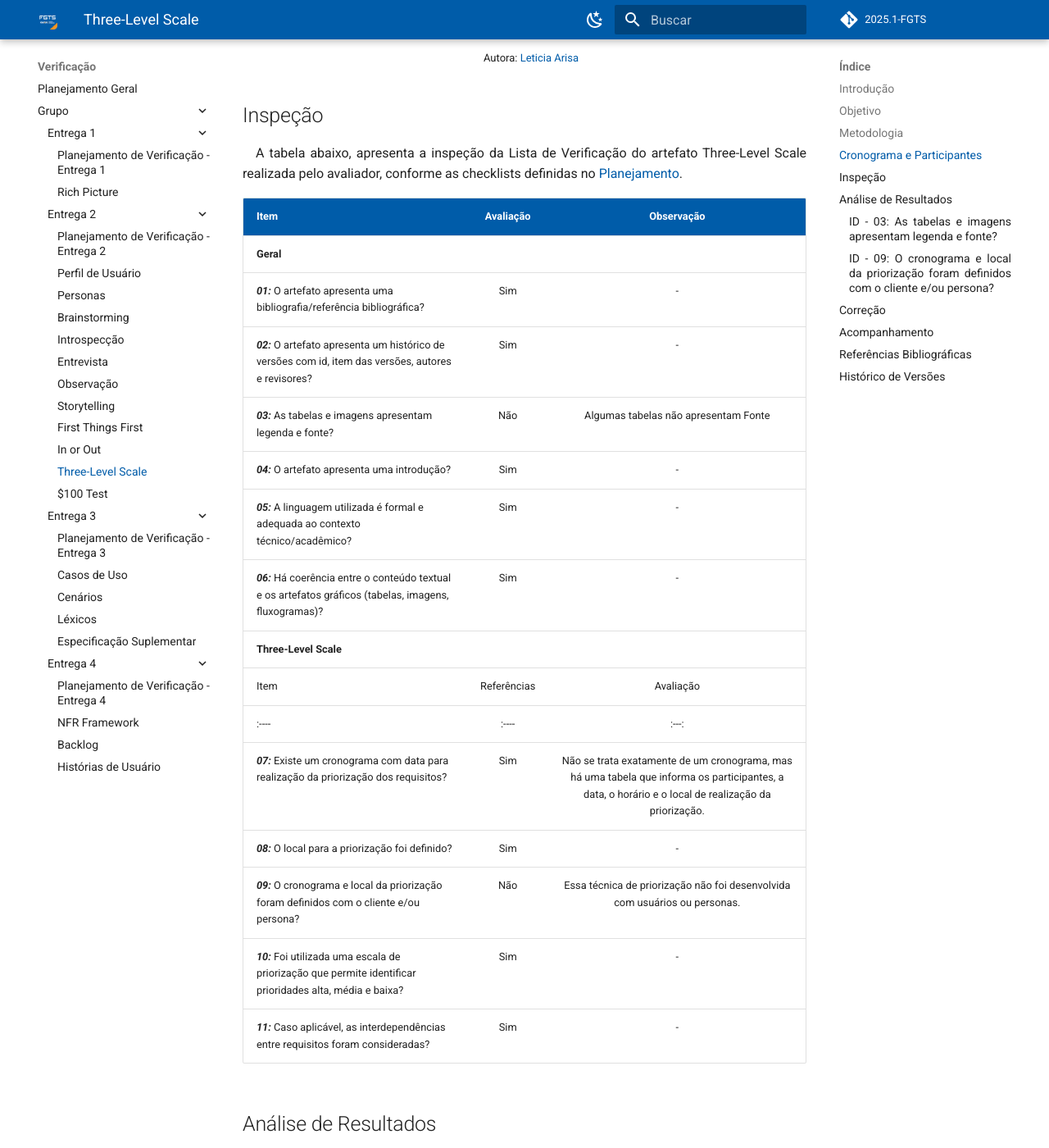
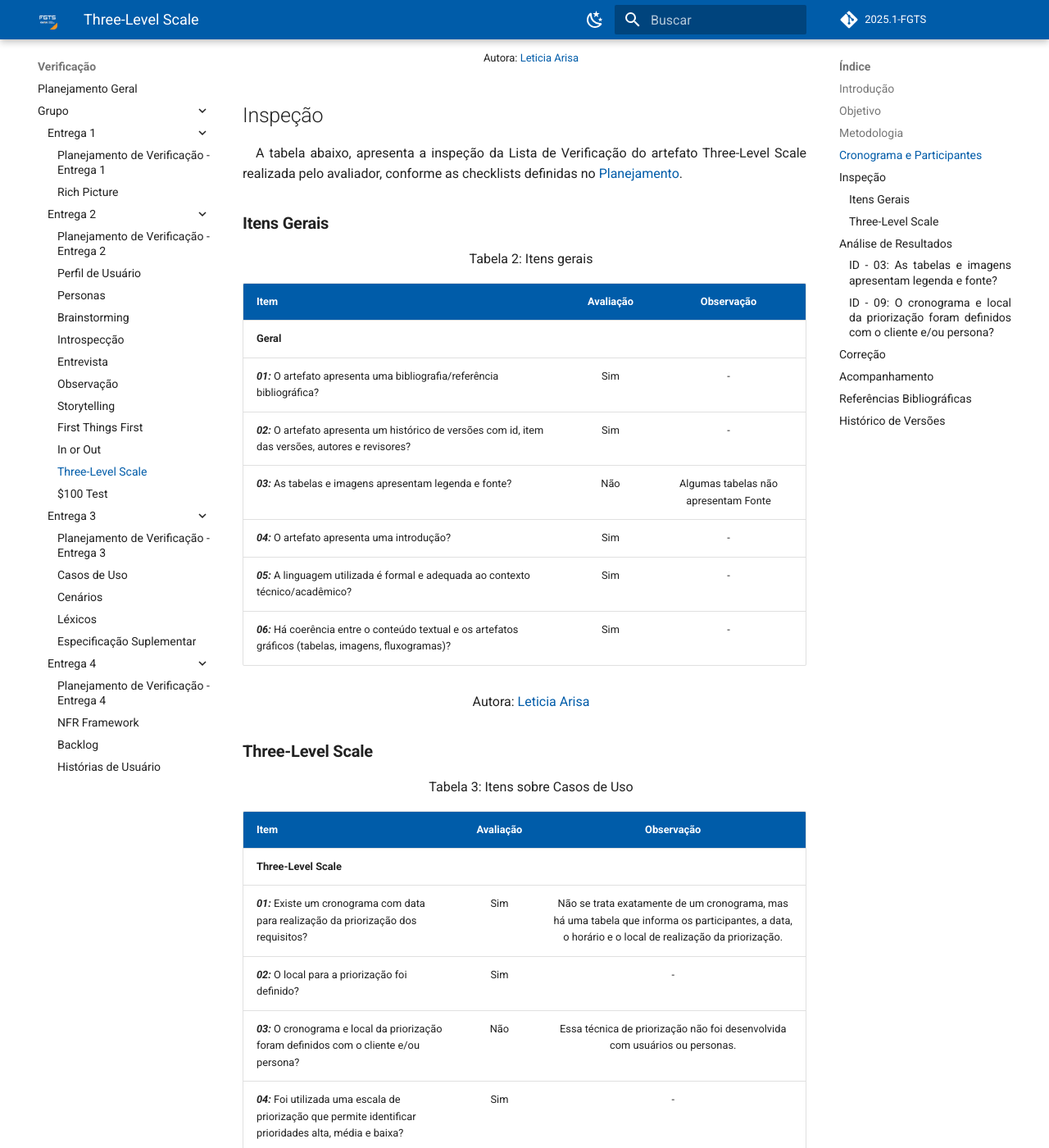
Before and after one commit to eduardodpms/REQ-FGTS, an MkDocs documentation site: the page built from docs/Verificacao/Grupo/Entrega-2/verificacao-three-level-scale.md, in a window 1280 px wide and 1400 px high, scrolled down 1188 px. Shown: the whole window at 82% size. Built offline with MkDocs 1.6.1 and Material for MkDocs 9.7.7, drawn with Linux system fonts in a browser that asks for light colours; comment, search, counter and statistics services are not loaded; some of the changed text lies outside the part shown.

```diff
--- a/docs/Verificacao/Grupo/Entrega-2/verificacao-three-level-scale.md
+++ b/docs/Verificacao/Grupo/Entrega-2/verificacao-three-level-scale.md
@@ -58,6 +58,10 @@ Nesta etapa a integrante [Leticia Arisa](https://github.com/Leticia-Arisa-K-Higa
 
 A tabela abaixo, apresenta a inspeção da Lista de Verificação do artefato Three-Level Scale realizada pelo avaliador, conforme as checklists definidas no [Planejamento](https://requisitos-de-software.github.io/2025.1-FGTS/Verificacao/Grupo/Entrega-2/planejamento-verificacao-entrega-2/).
 
+###**Itens Gerais**
+
+<font size="3"><p style="text-align: center">Tabela 2: Itens gerais</p></font>
+
 | Item | Avaliação | Observação |
 | :---- | :---: | :---: |
 | **Geral** |
@@ -67,14 +71,27 @@ A tabela abaixo, apresenta a inspeção da Lista de Verificação do artefato Th
 | ***04:*** O artefato apresenta uma introdução? | Sim | - |
 | ***05:*** A linguagem utilizada é formal e adequada ao contexto técnico/acadêmico? | Sim | - |
 | ***06:*** Há coerência entre o conteúdo textual e os artefatos gráficos (tabelas, imagens, fluxogramas)? | Sim | - |
+
+<font size="3"><p style="text-align: center">Autora:
+    <a href="https://github.com/Leticia-Arisa-K-Higa">Leticia Arisa</a>
+</p></font>
+
+###**Three-Level Scale**
+
+<font size="3"><p style="text-align: center">Tabela 3: Itens sobre Casos de Uso</p></font>
+
+| Item | Avaliação | Observação |
+| :---- | :---: | :---: |
 | **Three-Level Scale** |
-| Item | Referências | Avaliação | Observação |
-| :---- | :---- | :---: | :---: |
-| ***07:*** Existe um cronograma com data para realização da priorização dos requisitos?  | Sim | Não se trata exatamente de um cronograma, mas há uma tabela que informa os participantes, a data, o horário e o local de realização da priorização. |
-| ***08:*** O local para a priorização foi definido? | Sim | - |
-| ***09:*** O cronograma e local da priorização foram definidos com o cliente e/ou persona? | Não | Essa técnica de priorização não foi desenvolvida com usuários ou personas. |
-| ***10:*** Foi utilizada uma escala de priorização que permite identificar prioridades alta, média e baixa? | Sim | - |
-| ***11:*** Caso aplicável, as interdependências entre requisitos foram consideradas? | Sim | - |
+| ***01:*** Existe um cronograma com data para realização da priorização dos requisitos?  | Sim | Não se trata exatamente de um cronograma, mas há uma tabela que informa os participantes, a data, o horário e o local de realização da priorização. |
+| ***02:*** O local para a priorização foi definido? | Sim | - |
+| ***03:*** O cronograma e local da priorização foram definidos com o cliente e/ou persona? | Não | Essa técnica de priorização não foi desenvolvida com usuários ou personas. |
+| ***04:*** Foi utilizada uma escala de priorização que permite identificar prioridades alta, média e baixa? | Sim | - |
+| ***05:*** Caso aplicável, as interdependências entre requisitos foram consideradas? | Sim | - |
+
+<font size="3"><p style="text-align: center">Autora:
+    <a href="https://github.com/Leticia-Arisa-K-Higa">Leticia Arisa</a>
+</p></font>
 
 
 ## Análise de Resultados
```
Also changed, not shown: docs/Verificacao/Grupo/Entrega-3/verificacao-casos-de-uso.md (+124 -0 lines).
